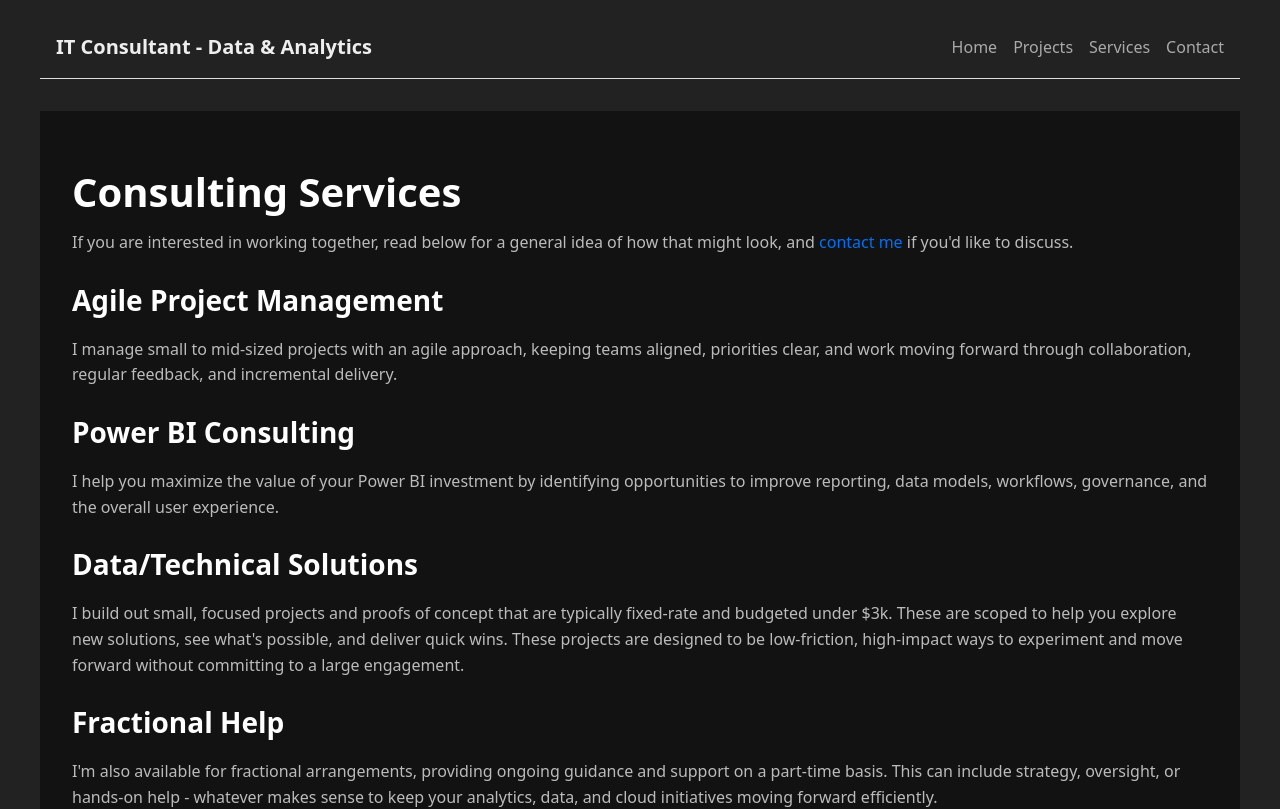
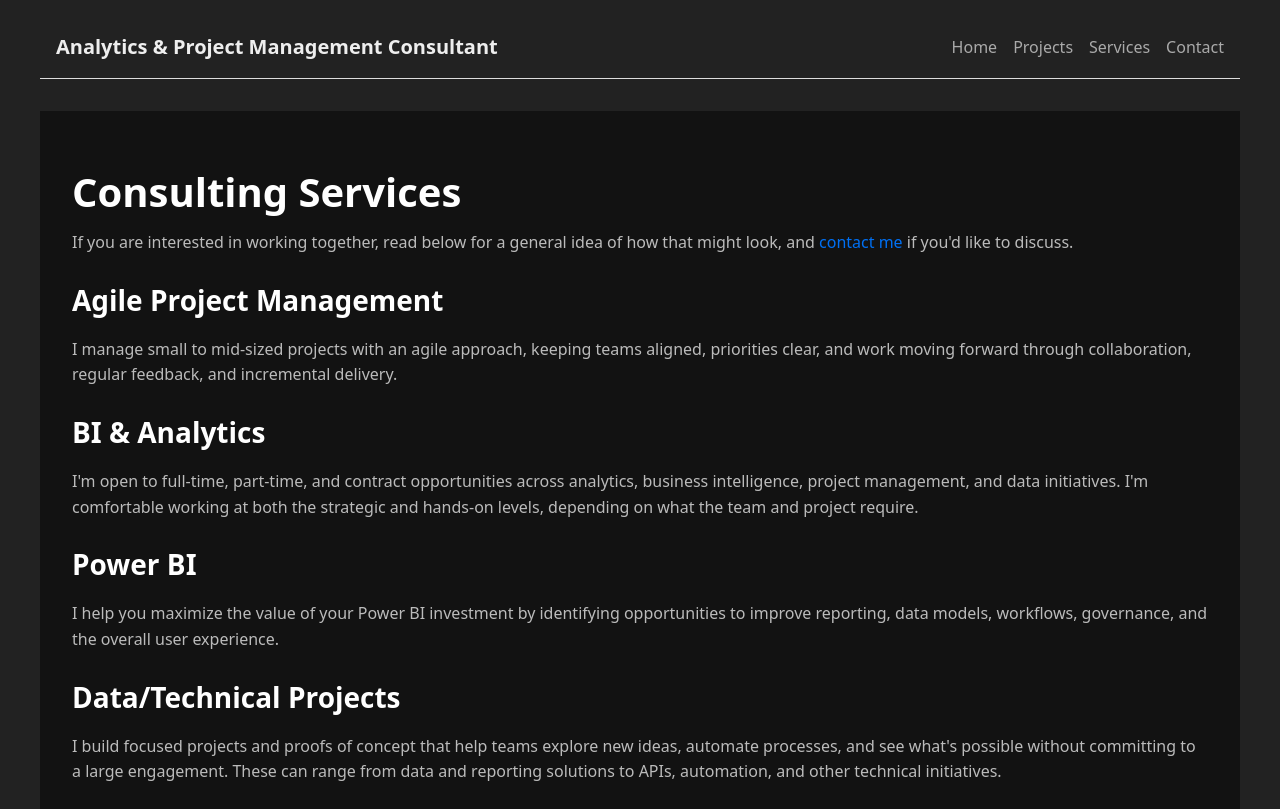
Before and after one commit to davefitz153/portfolio, a React (Vite) app: page /consulting in a window 1280 px wide. Shown: the top 809 px of the page. Built offline with nearby package versions, Linux system fonts and the light colour scheme.

Commit message:
minor updates

```diff
--- a/index.html
+++ b/index.html
@@ -5,7 +5,7 @@
     <link rel="icon" href="/favicon.ico" />
     <meta name="viewport" content="width=device-width, initial-scale=1.0" />
     <meta name="description" content="IT Consultant helping businesses leverage cloud, BI, and analytics to transform data into actionable insights and scalable solutions."/>
-    <title>IT Consultant | Atlanta, GA | Data, Analytics & BI</title>
+    <title>Analytics & Project Management Consultant | Atlanta, GA | Data, Analytics & BI</title>
   </head>
   <body>
     <div id="root"></div>
--- a/src/components/Navbar.jsx
+++ b/src/components/Navbar.jsx
@@ -16,7 +16,7 @@ export default function Navbar() {
       >
       {/* Left side - Logo or Name */}
       <div style={{ fontWeight: "bold", fontSize: "1.25rem" }}>
-        IT Consultant - Data & Analytics
+        Analytics & Project Management Consultant
       </div>
 
       {/* Right side - Nav links */}
--- a/src/pages/Consulting.jsx
+++ b/src/pages/Consulting.jsx
@@ -32,10 +32,22 @@ export default function Consulting() {
 
   </div>
 
+
+  {/* Fractional Help Section */}
+  <div className="fractional-help">
+    <h2 style={{ fontSize: "1.75rem", marginBottom: "1rem" }}>
+      BI & Analytics
+    </h2>
+    <p style={{ fontSize: "1rem", lineHeight: 1.6, color: "#bbb" }}>
+I'm open to full-time, part-time, and contract opportunities across analytics, business intelligence, project management, and data initiatives. I'm comfortable working at both the strategic and hands-on levels, depending on what the team and project require.
+
+    </p>
+  </div>
+
   {/* Power BI */}
   <div className="power-bi">
     <h2 style={{ fontSize: "1.75rem", marginBottom: "1rem" }}>
-      Power BI Consulting
+      Power BI
     </h2>
     <p style={{ fontSize: "1rem", lineHeight: 1.6, color: "#bbb" }}>
       I help you maximize the value of your Power BI investment by identifying opportunities to improve reporting,
@@ -46,26 +58,13 @@ export default function Consulting() {
   {/* Data Solutions Section */}
   <div className="data-solutions">
     <h2 style={{ fontSize: "1.75rem", marginBottom: "1rem" }}>
-      Data/Technical Solutions
+      Data/Technical Projects
     </h2>
     <p style={{ fontSize: "1rem", lineHeight: 1.6, color: "#bbb" }}>
-      I build out small, focused projects and proofs of concept that are typically fixed-rate and budgeted under $3k.
-      These are scoped to help you explore new solutions, see what's possible, and deliver quick wins. These projects
-      are designed to be low-friction, high-impact ways to experiment and move forward without committing to a large
-      engagement.
+I build focused projects and proofs of concept that help teams explore new ideas, automate processes, and see what's possible without committing to a large engagement. These can range from data and reporting solutions to APIs, automation, and other technical initiatives.
     </p>
   </div>
 
-  {/* Fractional Help Section */}
-  <div className="fractional-help">
-    <h2 style={{ fontSize: "1.75rem", marginBottom: "1rem" }}>
-      Fractional Help
-    </h2>
-    <p style={{ fontSize: "1rem", lineHeight: 1.6, color: "#bbb" }}>
-      I'm also available for fractional arrangements, providing ongoing guidance and support on a part-time basis.
-      This can include strategy, oversight, or hands-on help - whatever makes sense to keep your analytics, data, and cloud initiatives moving forward efficiently.
-    </p>
-  </div>
     </div>
   );
 }
--- a/src/pages/Home.jsx
+++ b/src/pages/Home.jsx
@@ -178,16 +178,15 @@ const services = [
     color: "#FF9900", // AWS orange
   },
   {
-    title: "Power BI Consulting",
-    description: "Recommendations, training, and support to maximize your Power BI investment.",
+    title: "BI/Analytics",
+    description: "Ongoing support to keep your data and analytics projects moving forward.",
     color: "#0070f3", // blue
   },
   {
-    title: "Fractional BI/Analytics",
-    description: "Ongoing support to keep your data and analytics projects moving forward.",
+    title: "Power BI Consulting",
+    description: "Recommendations, training, and support to maximize your Power BI investment.",
     color: "#f0a500",
   },
-
 ];
 
 const ctaButtonStyle = {
--- a/src/pages/Portfolio.jsx
+++ b/src/pages/Portfolio.jsx
@@ -6,7 +6,7 @@ export default function Portfolio() {
 
   return (
     <div style={{ padding: "2rem", color: "#fff", background: "#121212", minHeight: "100vh", maxWidth: "1200px", margin: "0 auto" }}>
-      Below are a few projects I've built.
+      Below are a few data products I've built.
       <LeadScoringModel />
       <EarthquakeVisualization />
     </div>
```
